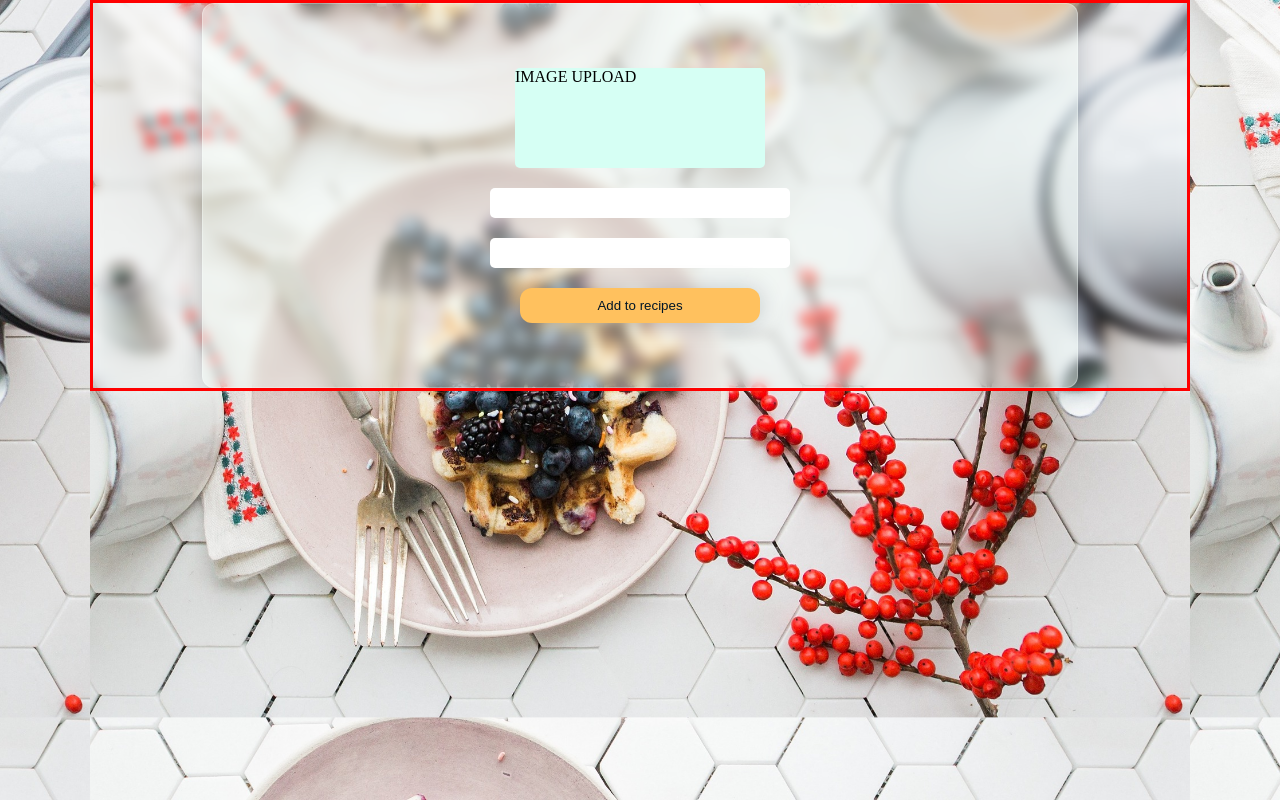
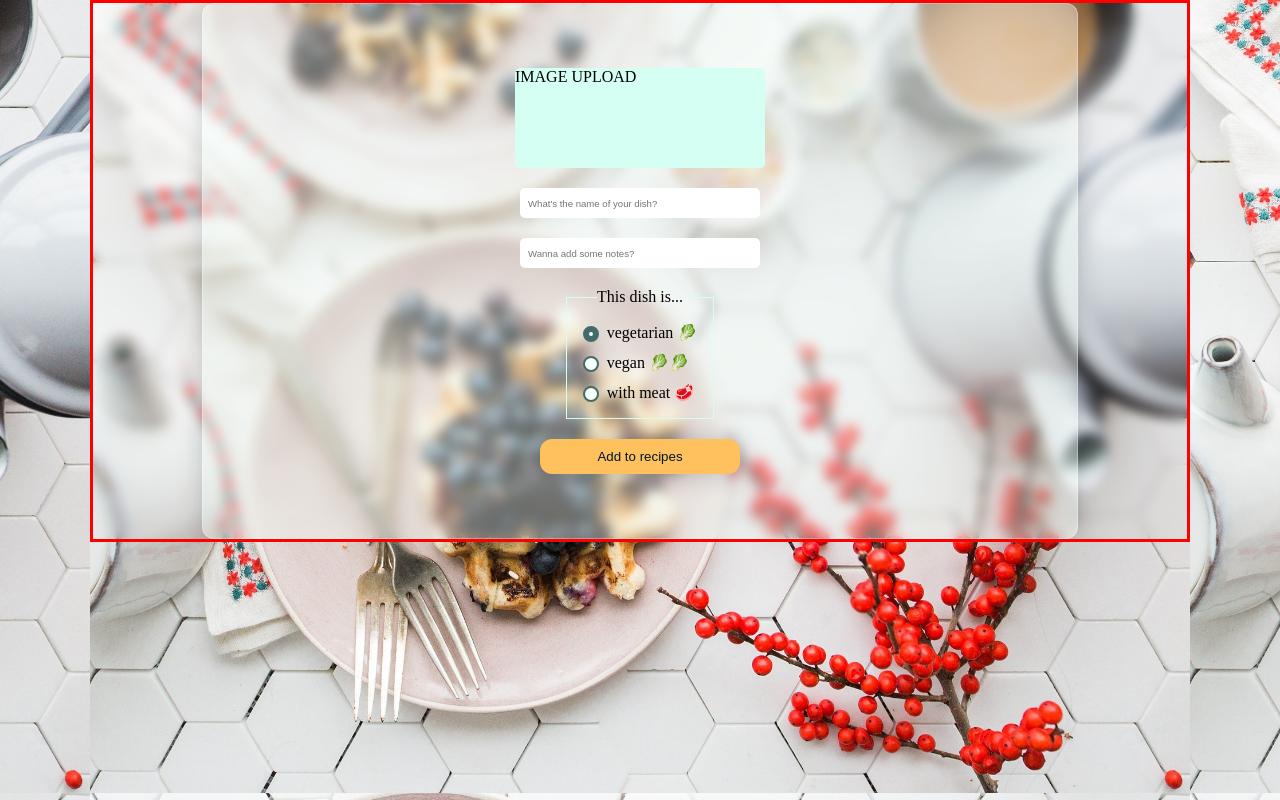
Before and after one commit to itsTHL/match-my-craving, a Next.js app: page /1/newrecipe in a window 1280 px wide. Built offline with nearby package versions, Linux system fonts and the light colour scheme; no server answers; the database is empty.

Commit message:
update form to integrate food preference + styling

```diff
--- a/src/components/UserForm.js
+++ b/src/components/UserForm.js
@@ -41,13 +41,169 @@ export default function UserForm({ onSubmit }) {
           <div className={`${styles.imgupload_placeholder}`}>IMAGE UPLOAD</div>
         </label>
         <label htmlFor="title">
-          <input type="text" name="title" id="title" required></input>
+          <input
+            type="text"
+            name="title"
+            id="title"
+            className={`${styles.input__text}`}
+            placeholder="What's the name of your dish?"
+            required
+          ></input>
         </label>
         <label htmlFor="comment">
-          <input type="text" name="comment" id="comment"></input>
+          <input
+            type="text"
+            name="comment"
+            id="comment"
+            className={`${styles.input__text}`}
+            placeholder="Wanna add some notes?"
+          ></input>
         </label>
+
+        <fieldset className={`${styles.fieldset}`}>
+          <legend>This dish is... </legend>
+
+          <label htmlFor="vegetarian">
+            <input
+              type="radio"
+              id="vegetarian"
+              name="foodPref"
+              value="vegetarian"
+              className={`${styles.input__radio}`}
+              checked
+            />
+            vegetarian 🥬
+          </label>
+
+          <label htmlFor="vegan">
+            <input
+              type="radio"
+              id="vegan"
+              name="foodPref"
+              value="vegan"
+              className={`${styles.input__radio}`}
+            />
+            vegan 🥬🥬
+          </label>
+
+          <label htmlFor="meat">
+            <input
+              type="radio"
+              id="meat"
+              name="foodPref"
+              value="meat"
+              className={`${styles.input__radio}`}
+            />
+            with meat 🥩
+          </label>
+        </fieldset>
         <button type="submit">Add to recipes</button>
       </form>
     </ContentContainer>
   );
 }
+
+// FOLLOWING CODE AS REFERENCE FOR LATER --> NEED TO ADJUST RENDERED TEXTS DYNAMICALLY DEPENDING ON ADDING- OR EDIT-MODE
+
+// import ContentContainer from "./ContentContainer";
+// import styles from "./UserForm.module.css";
+// import { useRouter } from "next/router";
+// import { useSession } from "next-auth/react";
+
+// export default function UserForm({ onSubmit }) {
+//   const router = useRouter();
+//   const { id } = router.query;
+//   const { data: session } = useSession();
+
+//   async function handleSubmitRecipe(event) {
+//     event.preventDefault();
+
+//     const formData = new FormData(event.target);
+//     const newRecipe = Object.fromEntries(formData);
+
+//     const response = await fetch(`/api/${id}`, {
+//       method: "POST",
+//       headers: {
+//         "Content-Type": "application/json",
+//       },
+//       body: JSON.stringify(newRecipe),
+//     });
+
+//     if (response.ok) {
+//       console.log("Recipe added");
+
+//       event.target.reset();
+//       console.log("event target: ", event.target);
+//       router.push(`/`); // CHANGE TO RECIPE DETAILS PAGE LATER!!!
+//     } else {
+//       console.error("Recipe not added, try again");
+//     }
+//   }
+
+//   return (
+//     <ContentContainer>
+//       <form className={`${styles.form}`} onSubmit={handleSubmitRecipe}>
+//         <label htmlFor='imageupload"'>
+//           {/* Pretending that there's an image upload field here */}
+//           <div className={`${styles.imgupload_placeholder}`}>IMAGE UPLOAD</div>
+//         </label>
+//         <label htmlFor="title">
+//           <input
+//             type="text"
+//             name="title"
+//             id="title"
+//             className={`${styles.input__text}`}
+//             placeholder="What's the name of your dish?"
+//             required
+//           ></input>
+//         </label>
+//         <label htmlFor="comment">
+//           <input
+//             type="text"
+//             name="comment"
+//             id="comment"
+//             className={`${styles.input__text}`}
+//             placeholder="Wanna add some notes?"
+//           ></input>
+//         </label>
+//         <fieldset className={`${styles.fieldset}`}>
+//           <legend>Any food preference we want to consider?</legend>
+
+//           <label htmlFor="vegetarian">
+//             <input
+//               type="radio"
+//               id="vegetarian"
+//               name="vegetarian"
+//               value="vegetarian"
+//               className={`${styles.input__radio}`}
+//             />
+//             vegetarian 🥬
+//           </label>
+
+//           <label htmlFor="vegan">
+//             <input
+//               type="radio"
+//               id="vegan"
+//               name="vegan"
+//               value="vegan"
+//               className={`${styles.input__radio}`}
+//             />
+//             vegan 🥬🥬
+//           </label>
+
+//           <label htmlFor="nopref">
+//             <input
+//               type="radio"
+//               id="nopref"
+//               name="nopref"
+//               value="nopref"
+//               className={`${styles.input__radio}`}
+//             />
+//             none
+//           </label>
+//         </fieldset>
+//         <button type="submit">Add to recipes</button>
+//       </form>
+//     </ContentContainer>
+//   );
+// }
--- a/src/components/UserForm.module.css
+++ b/src/components/UserForm.module.css
@@ -12,9 +12,46 @@
   background-color: var(--color-accent-bright);
 }
 
-.form input {
+.input__text {
   border: none;
   border-radius: var(--border-radius-small);
-  width: 300px;
+  width: 15rem;
   height: 30px;
+  padding: 0.5rem;
+  font-size: 0.6rem;
 }
+
+.fieldset {
+  padding: 1rem;
+  display: flex;
+  flex-direction: column;
+  align-items: start;
+  gap: 10px;
+  border: 1px solid var(--color-accent-bright);
+}
+
+.fieldset label {
+  margin: 0;
+}
+
+.input__radio {
+  appearance: none;
+
+  border-radius: 50%;
+  width: 16px;
+  height: 16px;
+
+  border: 2px solid var(--color-secondary-dark);
+  box-shadow: var(--box-shadow);
+  background-color: var(--color-primary-bright);
+
+  transition: 0.3s all ease-in;
+  margin-right: 8px;
+
+  position: relative;
+  top: 4px;
+}
+
+.input__radio:checked {
+  border: 6px solid var(--color-secondary-dark);
+}
```
